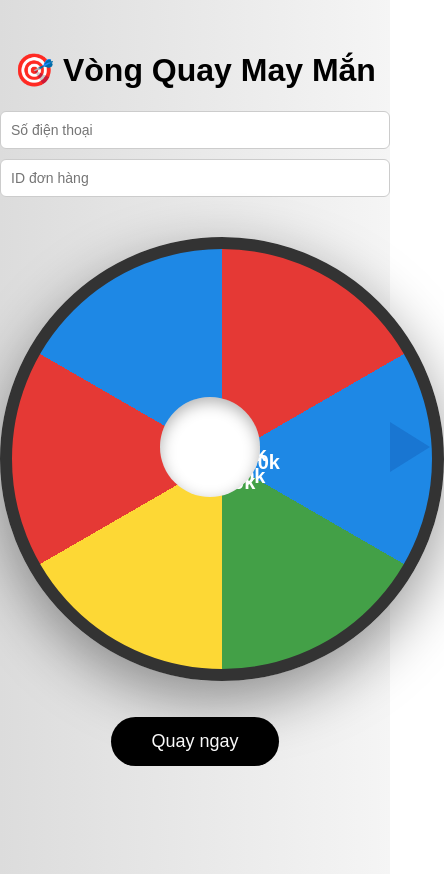
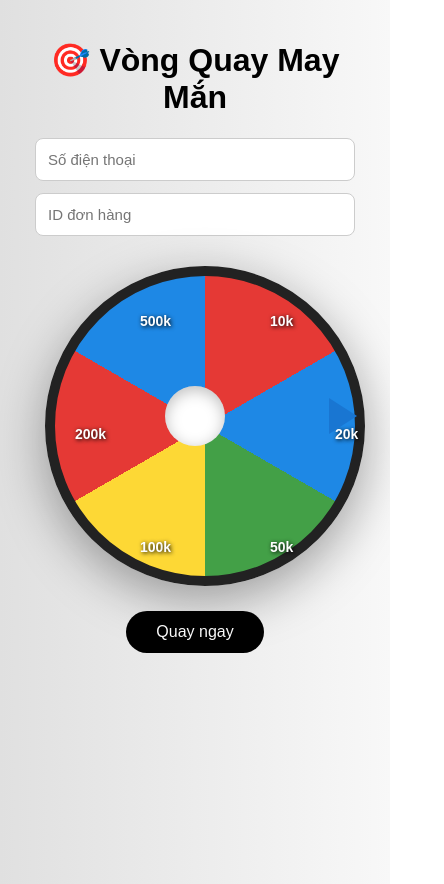
Before and after one commit to movielegend/vongquaymayman1, a React (Create React App) app: page / in a window 390 px wide. Shown: the whole page, 444 px wide, since content can reach past the window. Built offline with nearby package versions, Linux system fonts and the light colour scheme.

Commit message:
improve UI responsive wheel

```diff
--- a/src/App.css
+++ b/src/App.css
@@ -1,28 +1,52 @@
 body {
   margin: 0;
   font-family: Arial, sans-serif;
+  background: linear-gradient(to right, #e0e0e0, #f8f8f8);
 }
 
 .container {
   text-align: center;
-  background: linear-gradient(to right, #dcdcdc, #f5f5f5);
   min-height: 100vh;
-  padding-top: 30px;
+  padding: 20px;
 }
 
+/* ===== FORM ===== */
+.form {
+  max-width: 320px;
+  margin: 0 auto 20px auto;
+  display: flex;
+  flex-direction: column;
+  gap: 12px;
+}
+
+.form input {
+  padding: 12px;
+  border-radius: 8px;
+  border: 1px solid #ccc;
+  font-size: 15px;
+  outline: none;
+  transition: 0.2s;
+}
+
+.form input:focus {
+  border-color: #1976d2;
+  box-shadow: 0 0 0 2px rgba(25, 118, 210, 0.2);
+}
+
+/* ===== WHEEL ===== */
 .wheel-wrapper {
   position: relative;
-  width: 420px;
-  height: 420px;
-  margin: 40px auto;
+  width: 380px;
+  height: 380px;
+  margin: 30px auto;
 }
 
 .wheel {
   width: 100%;
   height: 100%;
   border-radius: 50%;
-  border: 12px solid #333;
-  box-shadow: 0 20px 60px rgba(0, 0, 0, 0.4);
+  border: 10px solid #222;
+  box-shadow: 0 15px 50px rgba(0, 0, 0, 0.35);
   transition: transform 5s cubic-bezier(0.17, 0.67, 0.83, 0.67);
   position: relative;
 }
@@ -31,37 +55,42 @@ body {
   position: absolute;
   left: 50%;
   top: 50%;
-  transform-origin: 0 0;
-  font-size: 20px;
+  transform-origin: center;
+  font-size: 18px;
   font-weight: bold;
   color: white;
+  text-shadow: 1px 1px 4px black;
 }
 
-.pointer {
-  position: absolute;
-  right: -10px;
-  top: 50%;
-  transform: translateY(-50%);
-  width: 0;
-  height: 0;
-  border-top: 25px solid transparent;
-  border-bottom: 25px solid transparent;
-  border-left: 40px solid #1976d2;
-  z-index: 10;
-}
-
+/* ===== CENTER ===== */
 .center-circle {
   position: absolute;
-  width: 100px;
-  height: 100px;
+  width: 80px;
+  height: 80px;
   background: white;
   border-radius: 50%;
   top: 50%;
   left: 50%;
   transform: translate(-50%, -50%);
-  box-shadow: inset 0 5px 15px rgba(0, 0, 0, 0.3);
+  box-shadow: inset 0 4px 15px rgba(0, 0, 0, 0.25);
+  z-index: 5;
 }
 
+/* ===== POINTER ===== */
+.pointer {
+  position: absolute;
+  right: -12px;
+  top: 50%;
+  transform: translateY(-50%);
+  width: 0;
+  height: 0;
+  border-top: 22px solid transparent;
+  border-bottom: 22px solid transparent;
+  border-left: 35px solid #1976d2;
+  z-index: 10;
+}
+
+/* ===== BUTTON ===== */
 button {
   padding: 14px 40px;
   font-size: 18px;
@@ -70,33 +99,52 @@ button {
   background: black;
   color: white;
   cursor: pointer;
-  margin-top: 20px;
+  margin-top: 15px;
+  transition: 0.3s;
 }
 
 button:hover {
   background: #333;
+  transform: scale(1.05);
 }
 
 button:disabled {
   background: gray;
+  cursor: not-allowed;
 }
 
+/* ===== RESULT ===== */
 .result {
   margin-top: 25px;
-  font-size: 28px;
+  font-size: 24px;
   font-weight: bold;
   color: red;
 }
-.form {
-  display: flex;
-  flex-direction: column;
-  gap: 10px;
-  margin-bottom: 15px;
+
+/* ===== MOBILE RESPONSIVE ===== */
+@media (max-width: 480px) {
+  .wheel-wrapper {
+    width: 300px;
+    height: 300px;
+  }
+
+  .segment-text {
+    font-size: 14px;
+  }
+
+  .center-circle {
+    width: 60px;
+    height: 60px;
+  }
+
+  .pointer {
+    border-top: 18px solid transparent;
+    border-bottom: 18px solid transparent;
+    border-left: 28px solid #1976d2;
+  }
+
+  button {
+    font-size: 16px;
+    padding: 12px 30px;
+  }
 }
-
-.form input {
-  padding: 10px;
-  border-radius: 6px;
-  border: 1px solid #ccc;
-  font-size: 14px;
-}
--- a/src/App.js
+++ b/src/App.js
@@ -1,7 +1,7 @@
 import { useEffect, useRef, useState } from "react";
 import "./App.css";
 
-// 🎯 Mệnh giá mới
+// 🎯 Mệnh giá
 const prizes = [10, 20, 50, 100, 200, 500];
 const colors = ["#e53935", "#1e88e5", "#43a047", "#fdd835"];
 
@@ -15,7 +15,7 @@ function App() {
 
   const segmentAngle = 360 / prizes.length;
 
-  // 🎨 Tạo màu vòng quay (chỉ 1 useEffect thôi)
+  // 🎨 Vẽ màu vòng quay
   useEffect(() => {
     const wheel = wheelRef.current;
 
@@ -25,14 +25,13 @@ function App() {
       gradient += `${color} ${i * segmentAngle}deg ${(i + 1) * segmentAngle}deg,`;
     });
     gradient = gradient.slice(0, -1) + ")";
+
     wheel.style.background = gradient;
-
-  }, [segmentAngle]);
+  }, []);
 
   const handleSpin = async () => {
     if (hasSpun) return;
 
-    // Validate
     if (!phone || !orderId) {
       alert("Vui lòng nhập đầy đủ thông tin");
       return;
@@ -42,13 +41,8 @@ function App() {
       "https://vongquaymayman1.onrender.com/spin",
       {
         method: "POST",
-        headers: {
-          "Content-Type": "application/json",
-        },
-        body: JSON.stringify({
-          phone,
-          orderId,
-        }),
+        headers: { "Content-Type": "application/json" },
+        body: JSON.stringify({ phone, orderId }),
       }
     );
 
@@ -100,21 +94,24 @@ function App() {
         <div className="pointer"></div>
 
         <div className="wheel" ref={wheelRef}>
-          {prizes.map((prize, i) => (
+          {prizes.map((prize, i) => {
+            const angle = i * segmentAngle + segmentAngle / 2;
+            return (
               <div
                 key={i}
                 className="segment-text"
                 style={{
                   transform: `
-                  rotate(${i * segmentAngle + segmentAngle / 2}deg)
-                  translate(35%)
-                  rotate(-${i * segmentAngle + segmentAngle / 2}deg)
+                    rotate(${angle}deg)
+                    translateY(-130px)
+                    rotate(-${angle}deg)
                   `,
                 }}
               >
                 {prize}k
               </div>
-          ))}
+            );
+          })}
         </div>
 
         <div className="center-circle"></div>
```
Lines whose indentation alone changed are shown as unchanged.
